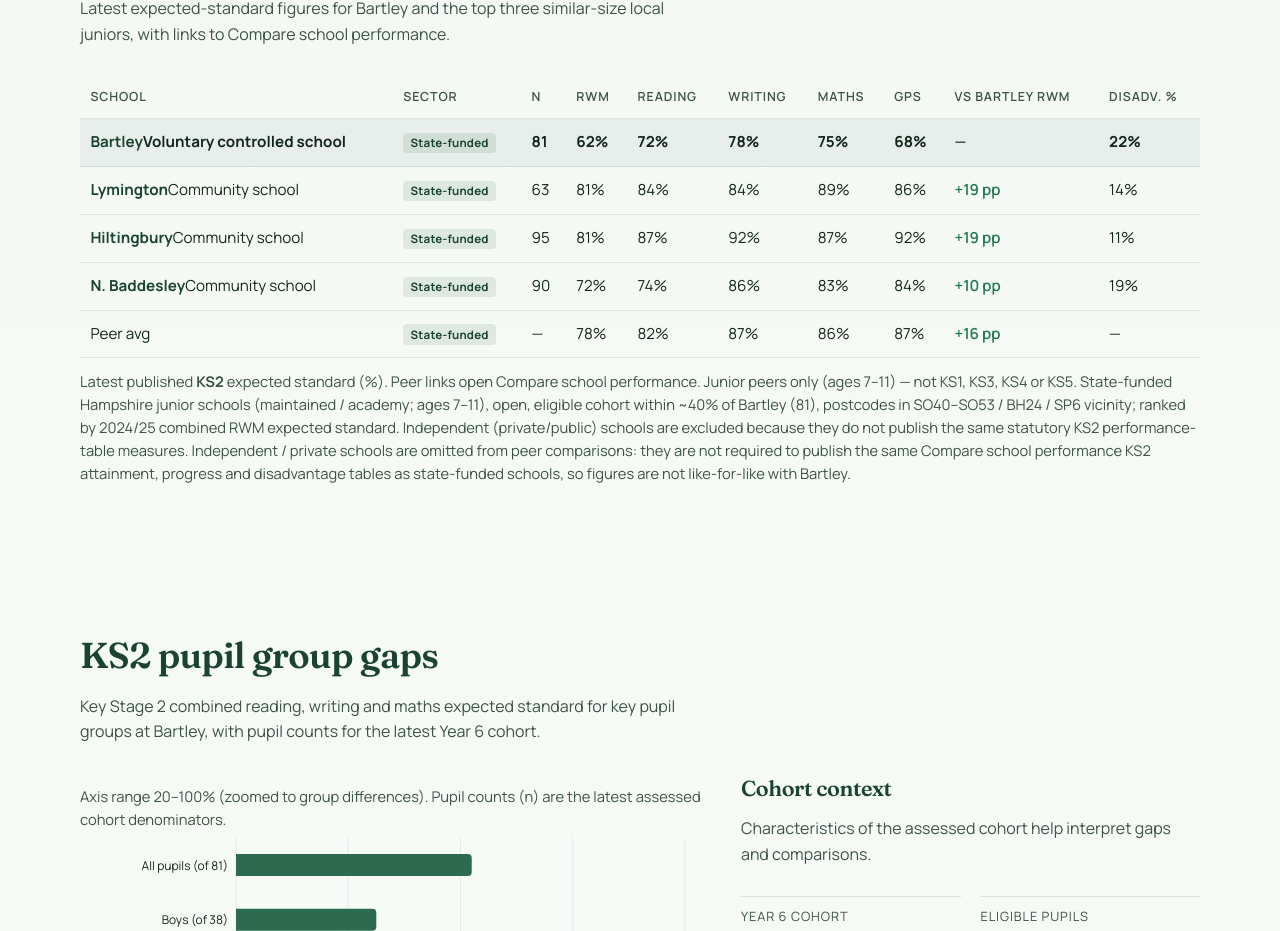
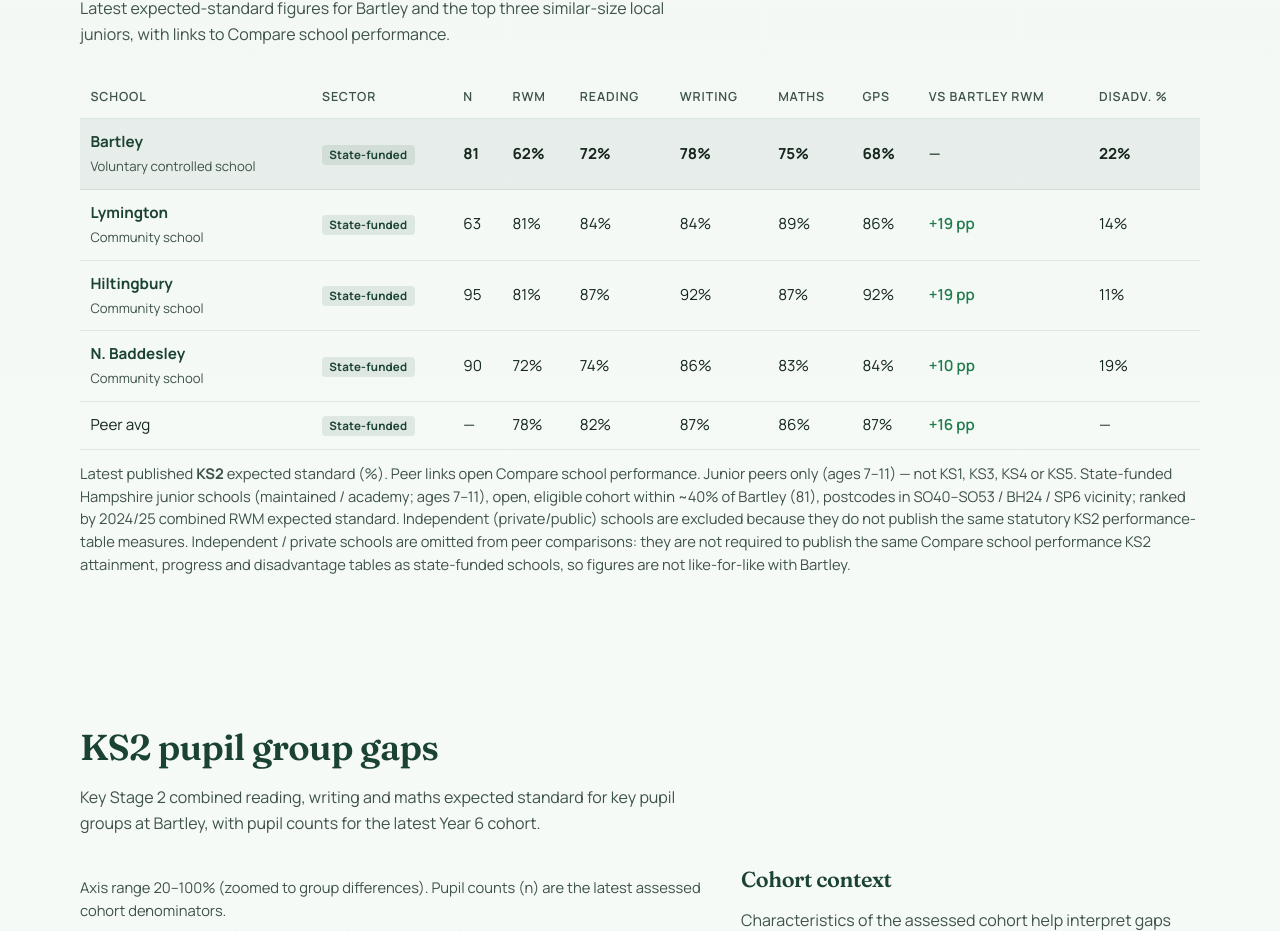
Before and after one commit to jamiefuller320/Bartley, a Next.js app: page / in a window 1280 px wide. Shown: the part 4920-5851 px from the top of the page. Built offline with nearby package versions, Linux system fonts and the light colour scheme.

Commit message:
Put peer table school type on its own line
Match the feeder table meta styling so school type under the school
name wraps to a second line in peer comparison row labels.

Co-authored-by: jamiefuller320 <jamiefuller320@users.noreply.github.com>

```diff
--- a/src/app/globals.css
+++ b/src/app/globals.css
@@ -1005,6 +1005,7 @@ a:hover {
   text-decoration: underline;
 }
 
+.peer-table .feeder-meta,
 .feeder-table .feeder-meta {
   display: block;
   margin-top: 0.2rem;
```
